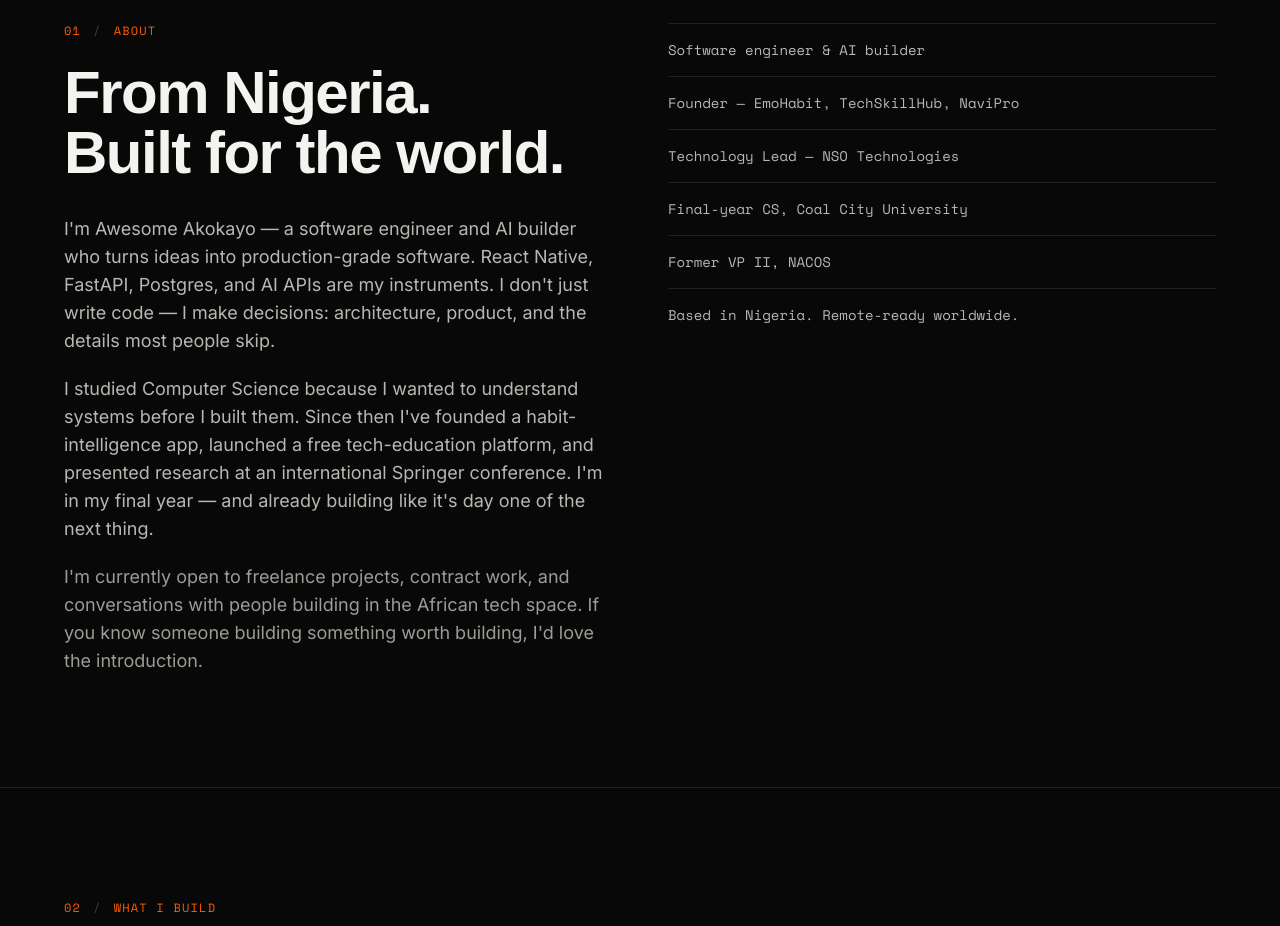
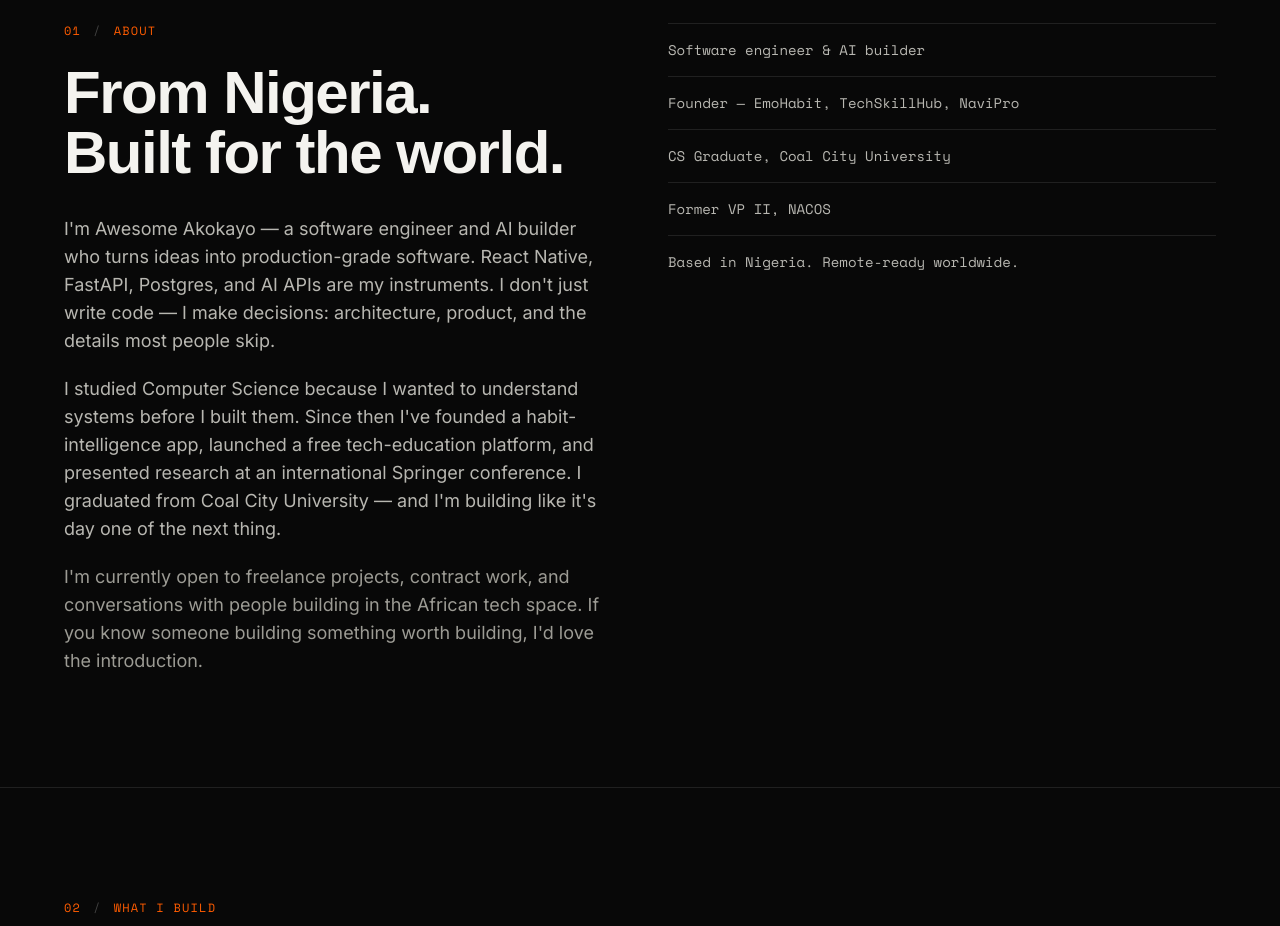
Before and after one commit to awesomeakokayo/PORTFOLIO, a React (Vite) app: page / in a window 1280 px wide. Shown: the part 1160-2086 px from the top of the page. Built offline with nearby package versions, Linux system fonts and the light colour scheme; a web font is replaced by a local one.

Commit message:
modified:   PortfolioBrandSystem.jsx

```diff
--- a/PortfolioBrandSystem.jsx
+++ b/PortfolioBrandSystem.jsx
@@ -65,8 +65,7 @@ const STATS = [
 const CREDS = [
   "Software engineer & AI builder",
   "Founder — EmoHabit, TechSkillHub, NaviPro",
-  "Technology Lead — NSO Technologies",
-  "Final-year CS, Coal City University",
+  "CS Graduate, Coal City University",
   "Former VP II, NACOS",
   "Based in Nigeria. Remote-ready worldwide.",
 ];
@@ -467,8 +466,8 @@ function About() {
                 I studied Computer Science because I wanted to understand systems before I built
                 them. Since then I've founded a habit-intelligence app, launched a free
                 tech-education platform, and presented research at an international Springer
-                conference. I'm in my final year — and already building like it's day one of the
-                next thing.
+                conference. I graduated from Coal City University — and I'm building like it's
+                day one of the next thing.
               </p>
               <p style={{ color: C.muted }}>
                 I'm currently open to freelance projects, contract work, and conversations with
```
